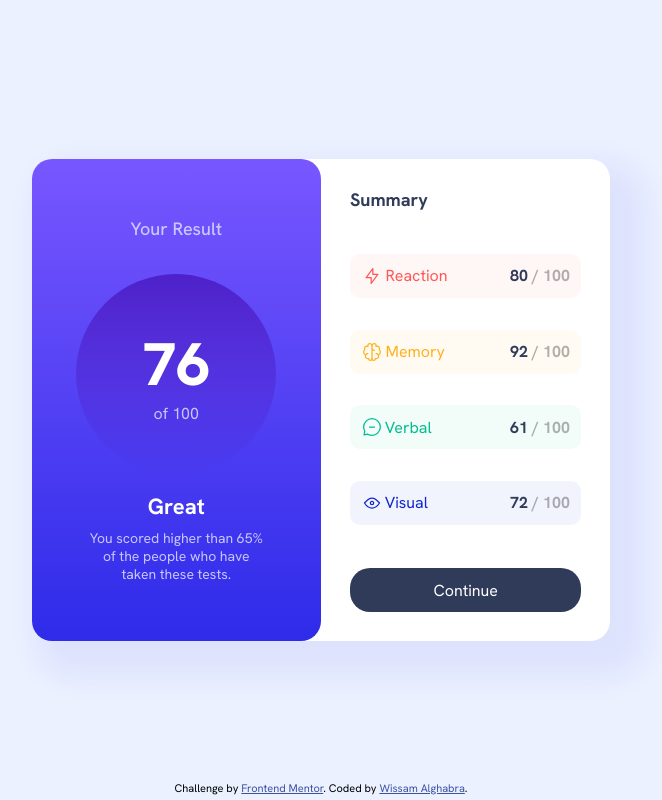
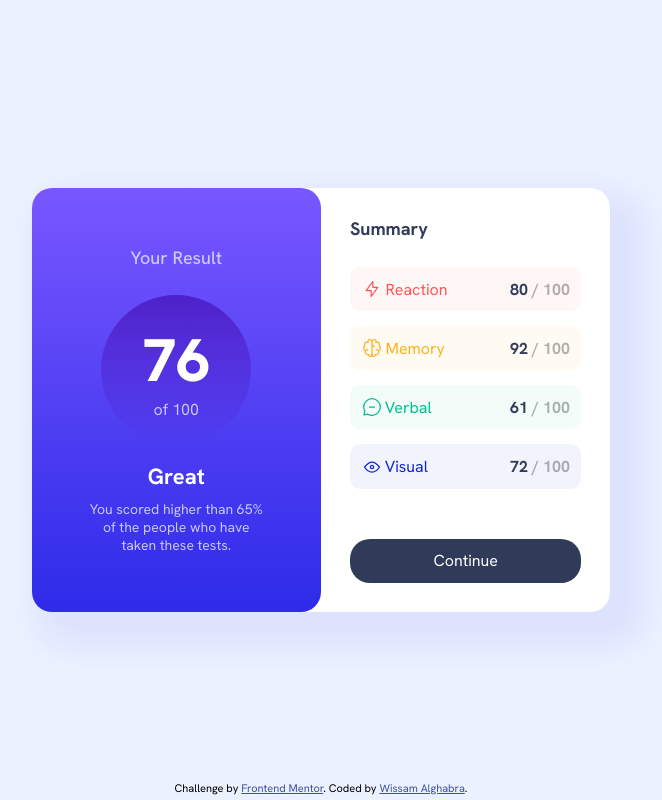
Before and after one commit to wis-agh64/frontendmentor, a plain HTML site: page results-summary-component-main/index.html in a window 1280 px wide. Shown: the whole page, without its empty margins (319-981 px from the left). Drawn offline with Linux system fonts and the light colour scheme.

Commit message:
more fixes...

```diff
--- a/results-summary-component-main/index.html
+++ b/results-summary-component-main/index.html
@@ -17,7 +17,7 @@
 <body class="height-100 flex flex-column flex-justify-center flex-align-center bg-pale-blue">
   <div id="main" class="height-sm-100 width-sm-100 flex flex-sm-col border-radius-20 bg-white shadow">
     <div id="resultPanel" class="width-50 width-sm-100 p-10 border-radius-20 bg-grad-slate-royal flex flex-column flex-align-center flex-justify-space-between text-center">
-      <div class="fg-light-lavender mb-10 text-medium text-bold">Your Result</div>
+      <div class="fg-light-lavender mb-5 text-medium text-bold">Your Result</div>
       <div id="resultCircle" class="flex flex-column flex-align-center flex-justify-center bg-grad-violet-persian border-circular p-20 mb-10 mt-10">
         <div class="fg-white text-largest text-boldest">76</div>
         <div class="fg-light-lavender">of 100</div>
@@ -25,17 +25,18 @@
       <div class="fg-white mb-5 text-large text-bolder">Great</div>
       <div class="fg-light-lavender text-small">You scored higher than 65% of the people who have taken these tests.</div>
     </div>
-    <div class="width-50 width-sm-100 flex flex-column flex-justify-space-between p-5">
+    <div class="width-50 width-sm-100 flex flex-column p-5 flex-justify-space-between">
       <div class="text-medium fg-dark-gray-blue text-bolder">Summary</div>
-      <div class="flex flex-justify-space-between flex-align-center bg-light-red-op p-5 mt-10 mb-5 border-radius-10">
+      <div class="mt-10 mb-10">
+        <div class="flex flex-justify-space-between flex-align-center bg-light-red-op p-5 border-radius-10" style="margin-bottom: 15px;">
           <div class="flex flex-align-center fg-light-red"><img id="ReactionIcon" class="mr-5" src="./assets/images/icon-reaction.svg" alt="Reaction icon"> Reaction</div>
           <div class="text-bolder"><span class="fg-dark-gray-blue" id="ReactionValue">80</span> <span class="op-30">/ 100</span></div>
         </div>
-      <div class="flex flex-justify-space-between flex-align-center bg-orangey-yellow-op p-5 mb-5 border-radius-10">
+        <div class="flex flex-justify-space-between flex-align-center bg-orangey-yellow-op p-5 border-radius-10" style="margin-bottom: 15px;">
           <div class="flex flex-align-center fg-orangey-yellow"><img id="MemoryIcon" class="mr-5" src="./assets/images/icon-memory.svg" alt="Memory icon"> Memory</div>
           <div class="text-bolder"><span class="fg-dark-gray-blue" id="MemoryValue">92</span> <span class="op-30">/ 100</span></div>
         </div>
-      <div class="flex flex-justify-space-between flex-align-center bg-green-teal-op p-5 mb-5 border-radius-10">
+        <div class="flex flex-justify-space-between flex-align-center bg-green-teal-op p-5 border-radius-10" style="margin-bottom: 15px;">
           <div class="flex flex-align-center fg-green-teal"><img id="VerbalIcon" class="mr-5" src="./assets/images/icon-verbal.svg" alt="Verbal icon"> Verbal</div>
           <div class="text-bolder"><span class="fg-dark-gray-blue" id="VerbalValue">61</span> <span class="op-30">/ 100</span></div>
         </div>
@@ -43,6 +44,8 @@
           <div class="flex flex-align-center fg-cobalt-blue"><img id="VisualIcon" class="mr-5" src="./assets/images/icon-visual.svg" alt="Visual icon"> Visual</div>
           <div class="text-bolder"><span class="fg-dark-gray-blue" id="VisualValue">72</span> <span class="op-30">/ 100</span></div>
         </div>
+      </div>
+
       <div class="fg-white bg-dark-gray-blue border-radius-20 text-center pt-5 pb-5 button">Continue</div>
     </div>
   </div>
--- a/results-summary-component-main/style.scss
+++ b/results-summary-component-main/style.scss
@@ -189,8 +189,8 @@ body {
 }
 
 #resultCircle {
-    height: 200px;
-    width: 200px;
+    height: 150px;
+    width: 150px;
 }
 
 @media screen and (max-width: 630px) {
```
Also changed, not shown: results-summary-component-main/style.css. Lines whose indentation alone changed are shown as unchanged.
